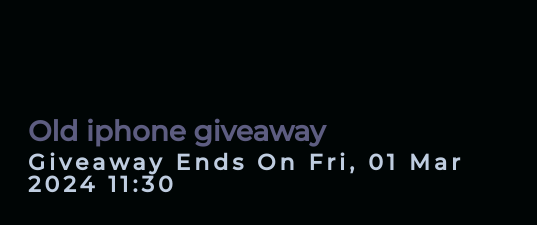
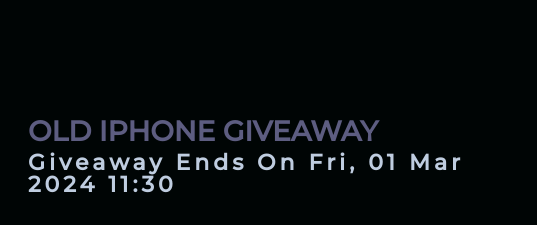
Before and after one commit to xMathfreak/countdown-timer, a plain HTML site: page index.html in a window 1280 px wide. Shown: the top 225 px of the page, 628-1165 px from the left. Drawn offline with Linux system fonts and the light colour scheme.

Commit message:
Text transform on title

```diff
--- a/style.css
+++ b/style.css
@@ -65,7 +65,7 @@
 
 .info-container h3 {
 	color: var(--color-secondary);
-	text		transform: uppercase;
+	text-transform: uppercase;
 	font-size: 1.75rem;
 	line-height: 1.5;
 }
```
